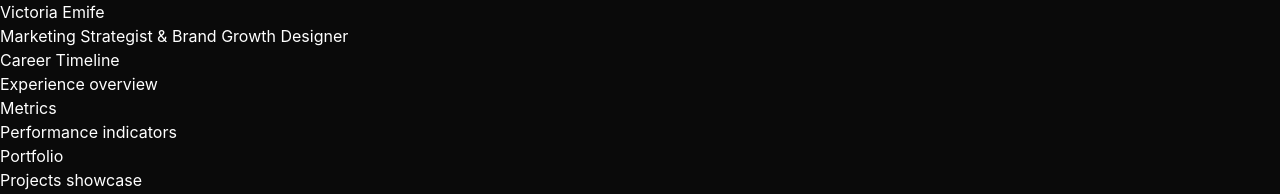
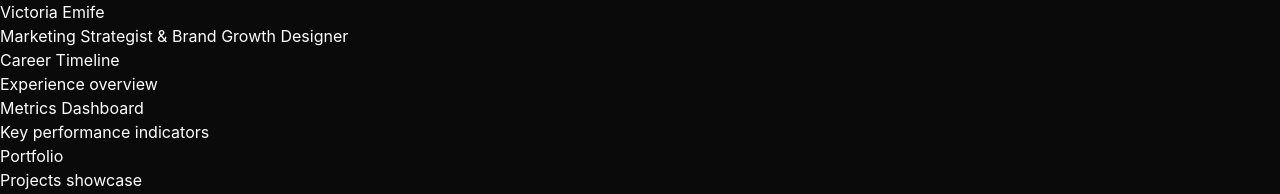
Before and after one commit to Emife1/victoria-emife-portfolio, a Next.js app: page / in a window 1280 px wide. Shown: the top 194 px of the page. Built offline with nearby package versions, Linux system fonts and the light colour scheme.

Commit message:
fix: restore MetricsDashboard in correct alias path

```diff
--- a/components/sections/MetricsDashboard.tsx
+++ b/components/sections/MetricsDashboard.tsx
@@ -1,8 +1,8 @@
 export default function MetricsDashboard() {
   return (
     <section>
-      <h2>Metrics</h2>
-      <p>Performance indicators</p>
+      <h2>Metrics Dashboard</h2>
+      <p>Key performance indicators</p>
     </section>
   );
 }
```
